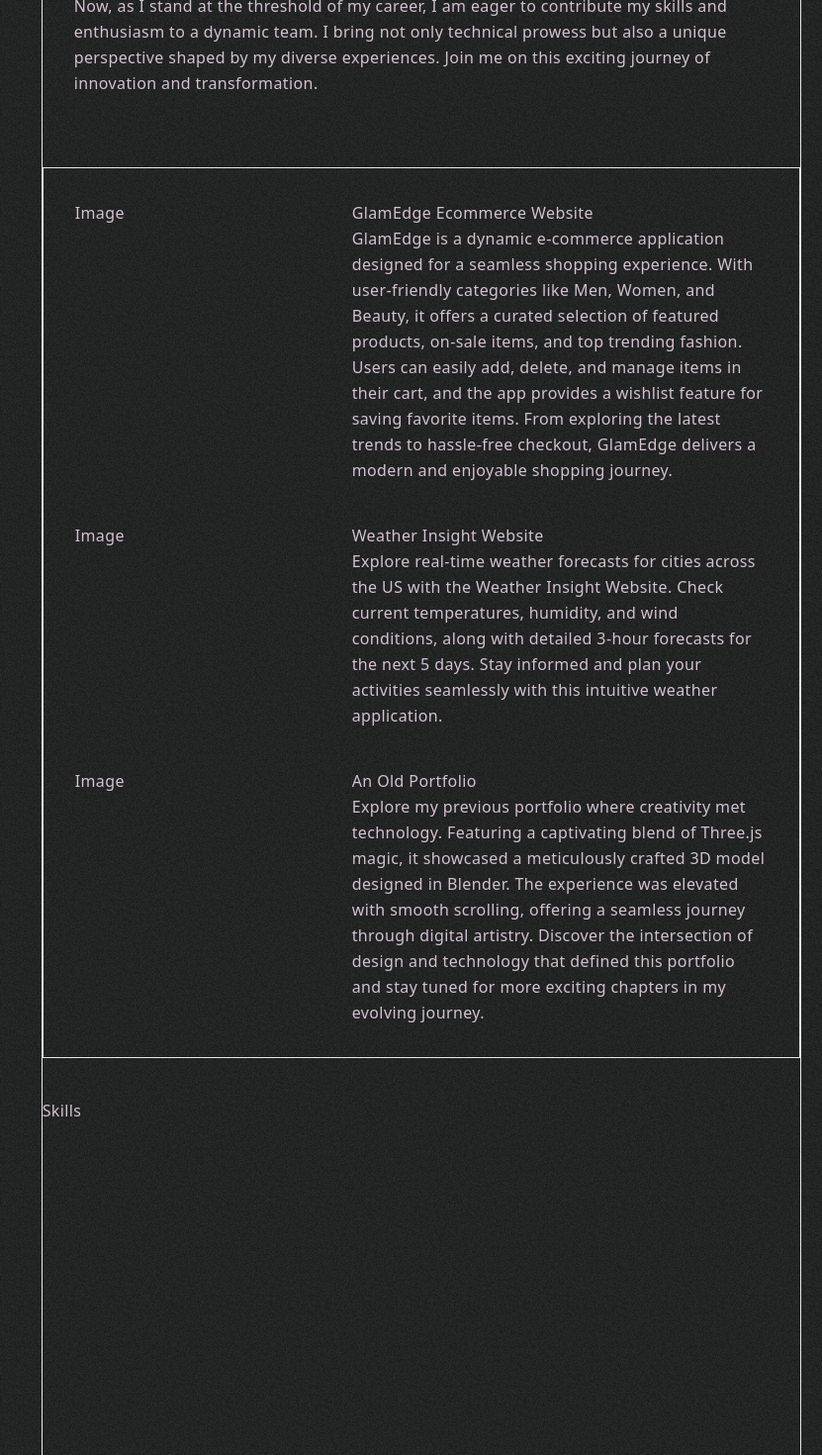
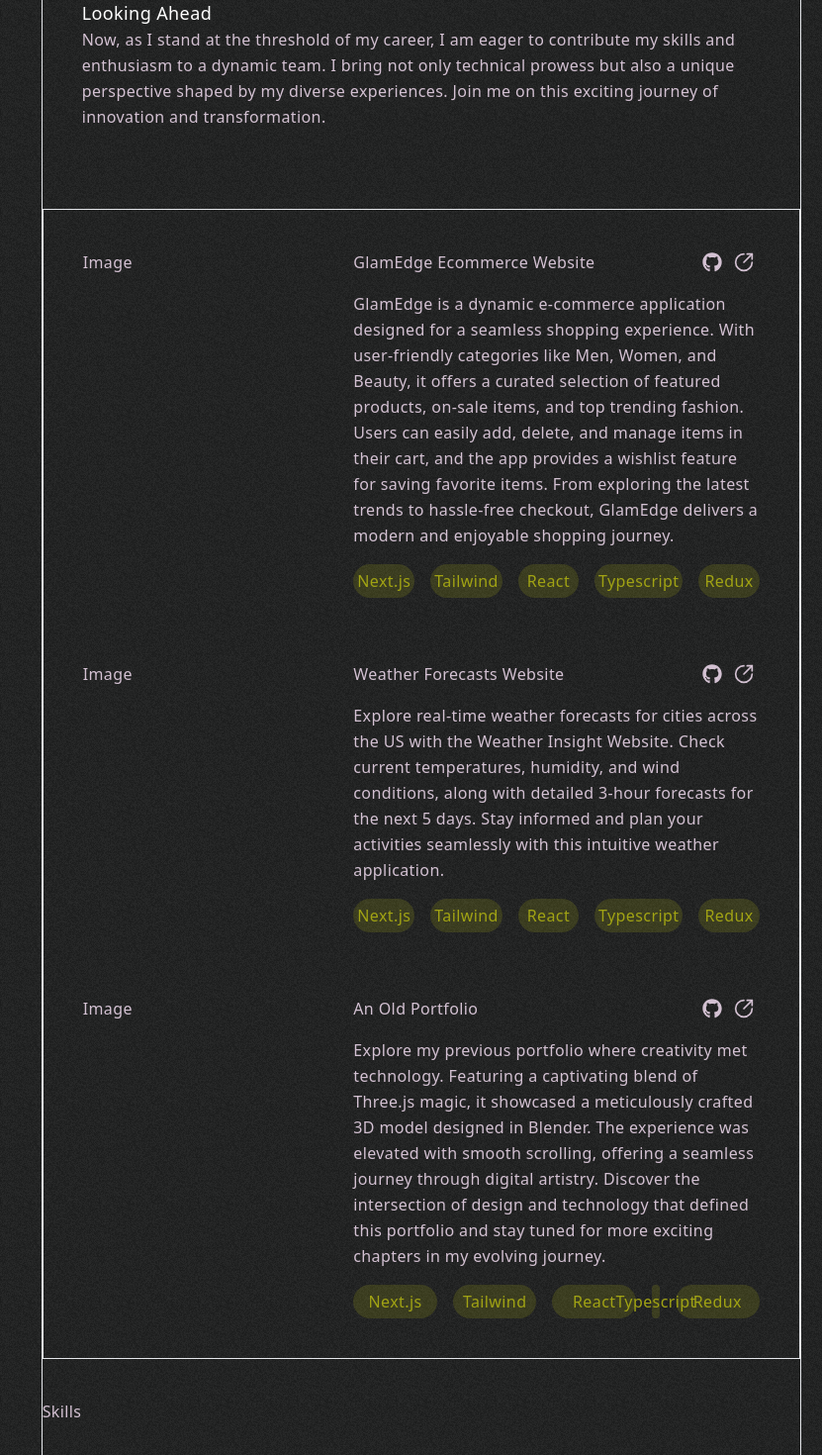
Before and after one commit to KabinaThapa/portfolio-kabinathapa, a React (Vite) app: page / in a window 1280 px wide. Shown: the part 742-2212 px from the top of the page at 99% size, without its empty margins (449-1280 px from the left). Built offline with nearby package versions, Linux system fonts and the light colour scheme.

Commit message:
style:add custom color for text and add github and link icon for each projects

```diff
--- a/src/App.jsx
+++ b/src/App.jsx
@@ -3,7 +3,7 @@
 import './App.css'
 import { FaLinkedin } from "react-icons/fa";
 import { FaGithub } from "react-icons/fa";
-
+import { LuArrowUpRightFromCircle } from "react-icons/lu";
 
 function App() {
   const handlescroll=(id)=>{
@@ -27,20 +27,20 @@
       <p >Let's build something extraordinary together!</p>
       </p>
       </div>
-      <div className='flex flex-col text-[2rem] '>
+      <div className='flex flex-col text-2xl '>
         <a href='#about' className=' hover:text-white'  onClick={()=>handlescroll('about')}>About</a>
         <a href='#projects' className=' hover:text-white' onClick={()=>handlescroll('projects')}>Projects</a>
         <a href='#skills' className=' hover:text-white' onClick={()=>handlescroll('skills')}>Skills</a>
       </div>
           <div className='flex w-20 justify-between'>
-            <FaLinkedin size={32}/>
-            <FaGithub size={32}/>
+            <FaLinkedin size={30}/>
+            <FaGithub size={30}/>
 
           </div>
 
       </div>
    <div className='second border w-[60%] flex flex-col gap-10 '>
-    <div id='about' className=' flex flex-col p-8 gap-2  '>
+    <div id='about' className=' flex flex-col p-10 gap-2  '>
       <div>
       <h1 className='text-lg text-white'>About Me: Unveiling My Journey</h1>
     <p>Greetings! I'm Kabina Thapa,
@@ -73,13 +73,21 @@
 
 
     </div>
-    <div id='projects' className=' border flex flex-col p-8 gap-10 '>
+    <div id='projects' className=' border flex flex-col p-10 gap-16 '>
       <div className='flex'>
       <div className='w-[40%]'>
         Image
       </div>
-      <div className='w-[60%]'>
-        <h1>GlamEdge Ecommerce Website</h1>
+      <div className='w-[60%] flex flex-col gap-4'>
+        <div className='flex justify-between items-center'>
+           <h1>GlamEdge Ecommerce Website</h1>
+           <div className='flex justify-around w-16'>
+           <FaGithub size={20}/>
+           <LuArrowUpRightFromCircle size={20} />
+           </div>
+
+            </div>
+
         <p>GlamEdge is a dynamic e-commerce application designed for a seamless shopping experience.
           With user-friendly categories like Men, Women, and Beauty, it offers a curated selection of
           featured products, on-sale items, and top trending fashion. Users can easily add, delete,
@@ -88,33 +96,75 @@
           shopping journey.
 
 </p>
+<div className='font-normal flex gap-4'>
+  <div className='w-24 text-t bg-t bg-opacity-20 flex  justify-center rounded-3xl p-1'>Next.js</div>
+  <div className='w-24 text-t bg-t bg-opacity-20 flex  justify-center rounded-3xl p-1'>Tailwind</div>
+  <div className='w-24 text-t bg-t bg-opacity-20 flex  justify-center rounded-3xl p-1'>React</div>
+  <div className='w-24 text-t bg-t bg-opacity-20 flex  justify-center rounded-3xl p-1'>Typescript</div>
+  <div className='w-24 text-t bg-t bg-opacity-20 flex  justify-center rounded-3xl p-1'>Redux</div>
+
+
+</div>
       </div>
       </div>
       <div className='flex'>
       <div className='w-[40%]'>
         Image
       </div>
-      <div className='w-[60%]'>
-        <h1>Weather Insight Website</h1>
+      <div className='w-[60%] flex flex-col gap-4 '>
+      <div className='flex justify-between items-center'>
+           <h1>Weather Forecasts Website</h1>
+           <div className='flex justify-around w-16'>
+           <FaGithub size={20}/>
+           <LuArrowUpRightFromCircle size={20} />
+           </div>
+
+            </div>
         <p>Explore real-time weather forecasts for cities across the US with the Weather Insight Website.
           Check current temperatures, humidity, and wind conditions, along with detailed 3-hour forecasts for the next 5 days.
            Stay informed and plan your activities seamlessly with this intuitive weather application.
 
 </p>
+<div className='font-normal flex gap-4'>
+  <div className='w-24 text-t bg-t bg-opacity-20 flex  justify-center rounded-3xl p-1'>Next.js</div>
+  <div className='w-24 text-t bg-t bg-opacity-20 flex  justify-center rounded-3xl p-1'>Tailwind</div>
+  <div className='w-24 text-t bg-t bg-opacity-20 flex  justify-center rounded-3xl p-1'>React</div>
+  <div className='w-24 text-t bg-t bg-opacity-20 flex  justify-center rounded-3xl p-1'>Typescript</div>
+  <div className='w-24 text-t bg-t bg-opacity-20 flex  justify-center rounded-3xl p-1'>Redux</div>
+
+
+</div>
       </div>
       </div>
       <div className='flex'>
       <div className='w-[40%]'>
         Image
       </div>
-      <div className='w-[60%]'>
-        <h1>An Old Portfolio</h1>
+      <div className='w-[60%] flex flex-col gap-4'>
+      <div className='flex justify-between items-center'>
+           <h1>An Old Portfolio</h1>
+           <div className='flex justify-around w-16'>
+           <FaGithub size={20}/>
+           <LuArrowUpRightFromCircle size={20} />
+           </div>
+
+            </div>
         <p>Explore my previous portfolio where creativity met technology. Featuring a captivating blend of Three.js magic,
           it showcased a meticulously crafted 3D model designed in Blender. The experience was elevated with smooth scrolling,
            offering a seamless journey through digital artistry. Discover the intersection of
            design and technology that defined this portfolio and stay tuned for more exciting chapters in my evolving journey.
 
 </p>
+<div className='font-normal flex gap-4'>
+  <div className='w-24 text-t bg-t bg-opacity-20 flex  justify-center rounded-3xl p-1'>Next.js</div>
+  <div className='w-24 text-t bg-t bg-opacity-20 flex  justify-center rounded-3xl p-1'>Tailwind</div>
+  <div className='w-24 text-t bg-t bg-opacity-20 flex  justify-center rounded-3xl p-1'>React</div>
+  <div className='w-2 text-t bg-t bg-opacity-20 flex  justify-center rounded-3xl p-1'>Typescript</div>
+  <div className='w-24 text-t bg-t bg-opacity-20 flex  justify-center rounded-3xl p-1'>Redux</div>
+
+
+</div>
+
       </div>
       </div>
 
--- a/tailwind.config.js
+++ b/tailwind.config.js
@@ -20,7 +20,9 @@
         jet:'#39393A',
         space:'#2A2D43',
         mount:'#1E1F1F',
-        silver:'#D3C1D2'
+        silver:'#D3C1D2',
+        thistle:'#D53B20',
+        t:'#A1A314'
 
       }
 
```
